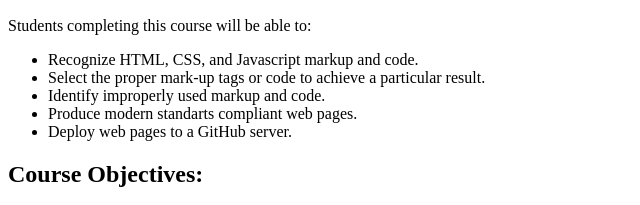
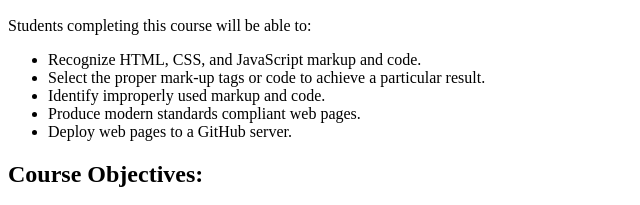
Before and after one commit to Olga0415/lab2, a plain HTML site: page index.html in a window 1280 px wide. Shown: the part 479-684 px from the top of the page, 0-640 px from the left. Drawn offline with Linux system fonts and the light colour scheme.

Commit message:
Update index.html

```diff
--- a/index.html
+++ b/index.html
@@ -17,10 +17,10 @@
 <h2>Course Outcomes:</h2>
 <p>Students completing this course will be able to:</p>
 <ul>
-<li>Recognize HTML, CSS, and Javascript markup and code.</li>
+<li>Recognize HTML, CSS, and JavaScript markup and code.</li>
 <li>Select the proper mark-up tags or code to achieve a particular result.</li>
 <li>Identify improperly used markup and code.</li>
-<li>Produce modern standarts compliant web pages.</li>
+<li>Produce modern standards compliant web pages.</li>
 <li>Deploy web pages to a GitHub server.</li>
 </ul>
 <h2>Course Objectives:</h2>
```
